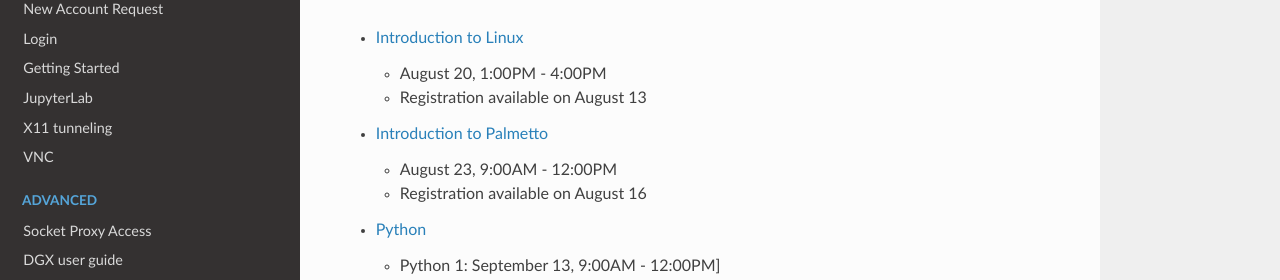
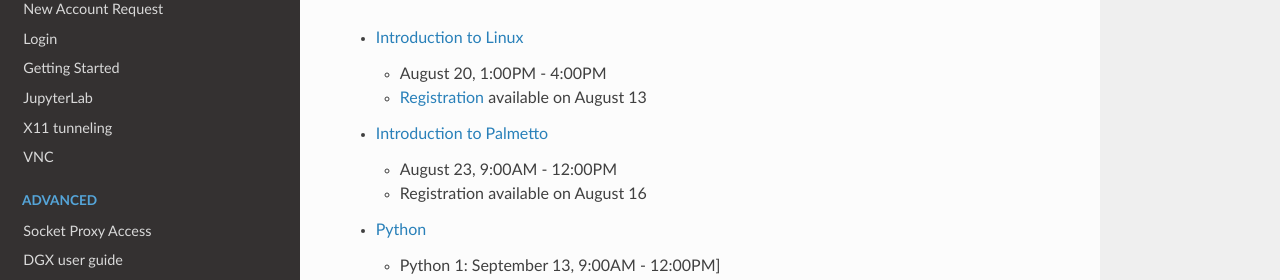
Before and after one commit to clemsonciti/palmetto-documentation, an MkDocs documentation site: the page built from docs/training/schedule.md, in a window 1280 px wide and 1376 px high. Shown: the part 273-553 px from the top of the window. Built offline with MkDocs 1.6.1, drawn with Linux system fonts in a browser that asks for light colours; nearby versions of some CDN libraries; part of the change alters nothing that is shown.

```diff
--- a/docs/training/schedule.md
+++ b/docs/training/schedule.md
@@ -8,7 +8,7 @@ require Clemson's authentication to view. Downloading is not permitted. Please c
 
 - [Introduction to Linux](workshop.md#introduction-to-linux)
     - August 20, 1:00PM - 4:00PM
-    - Registration available on August 13
+    - [Registration](https://docs.google.com/forms/d/e/1FAIpQLSeP5l9HeY6YWVN6D10kzJdHRn3_ZTX-Cg2AeJb9Y-12sH_27w/viewform) available on August 13
 
 - [Introduction to Palmetto](workshop.md#introduction-to-research-computing-on-palmetto-cluster)
     - August 23, 9:00AM - 12:00PM
```
